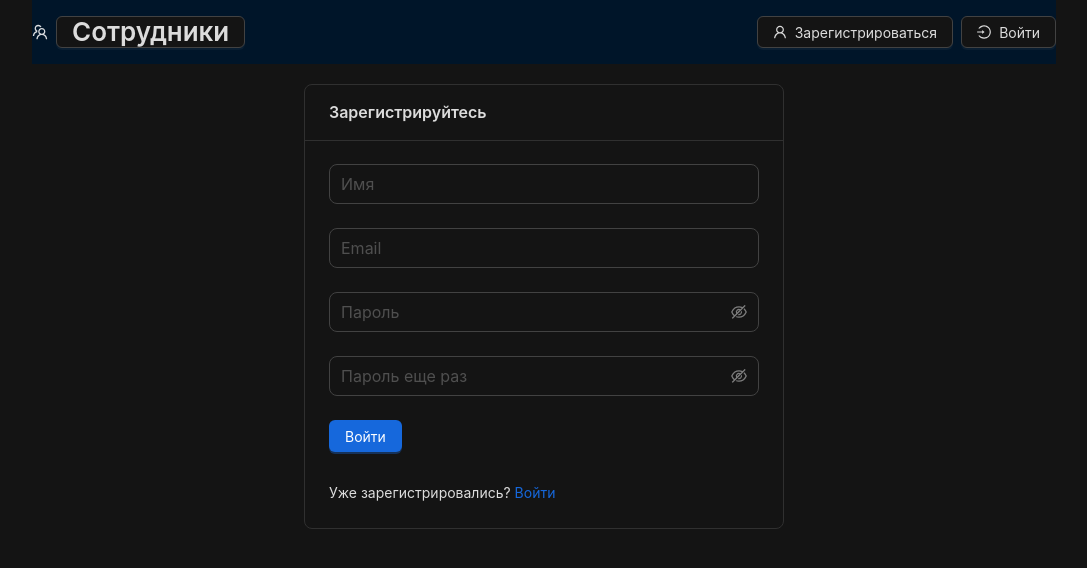
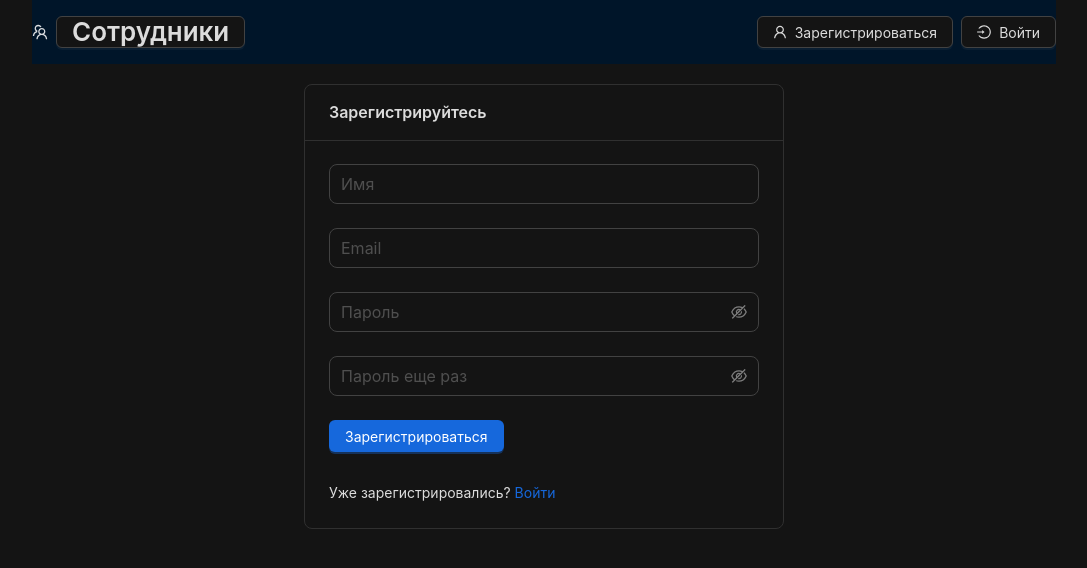
Before and after one commit to RomanSaev/react-employees, a React (Vite) app in the folder client/: page /register in a window 1280 px wide. Shown: the top 568 px of the page, without its empty margins (96-1183 px from the left). Built offline with nearby package versions, Linux system fonts and the light colour scheme; no server answers.

Commit message:
Доработана страница регистрации

```diff
--- a/client/src/pages/register/index.tsx
+++ b/client/src/pages/register/index.tsx
@@ -1,30 +1,60 @@
-import React from "react"
+import React, { useState } from "react"
 import { Layout } from "../../components/layout"
 import { Card, Form, Row, Space, Typography } from "antd"
 import { CustomInput } from "../../components/custom-input"
 import { PasswordInput } from "../../components/password-input"
 import { CustomButton } from "../../components/custom-button"
-import { Link } from "react-router-dom"
+import { Link, useNavigate } from "react-router-dom"
 import { Paths } from "../../paths"
+import { useSelector } from "react-redux"
+import { selectUser } from "../../features/auth/authSlice"
+import { useRegisterMutation } from "../../app/services/auth"
+import { User } from "@prisma/client"
+import { isErrorWithMessage } from "../../utils/is-error-with-message"
+import { ErrorMessage } from "../../components/errorMessage"
+
+type RegiserData = Omit<User, "id"> & { confirmPassword: string };
 
 export const Register = () => {
+  const navigate = useNavigate();
+  const user = useSelector(selectUser);
+  const [error, setError] = useState('');
+  const [registerUser] = useRegisterMutation();
+
+  const regiser = async (data: RegiserData) => {
+    try {
+      await registerUser(data).unwrap();
+
+      navigate(Paths.home);
+    } catch (err) {
+      const maybeError = isErrorWithMessage(err);
+
+      if (maybeError) {
+        setError(err.data.message);
+      } else {
+        setError('Неизвестная ошибка');
+      }
+    }
+  }
+
   return (
     <Layout>
       <Row align="middle" justify="center">
         <Card title="Зарегистрируйтесь" style={{ width: "30rem" }}>
-          <Form onFinish={() => null}>
+          <Form onFinish={regiser}>
             <CustomInput name="name" placeholder="Имя" />
             <CustomInput type="email" name="email" placeholder="Email" />
             <PasswordInput name="password" placeholder="Пароль" />
             <PasswordInput name="confirm-password" placeholder="Пароль еще раз" dependencies={['password']}/>
             <CustomButton type="primary" htmltype="submit">
-              Войти
+              Зарегистрироваться
             </CustomButton>
           </Form>
           <Space direction="vertical" size="large" style={{marginTop: '30px'}}>
             <Typography.Text>
               Уже зарегистрировались? <Link to={Paths.login}>Войти</Link>
             </Typography.Text>
+            <ErrorMessage message={error} />
           </Space>
         </Card>
       </Row>
```
